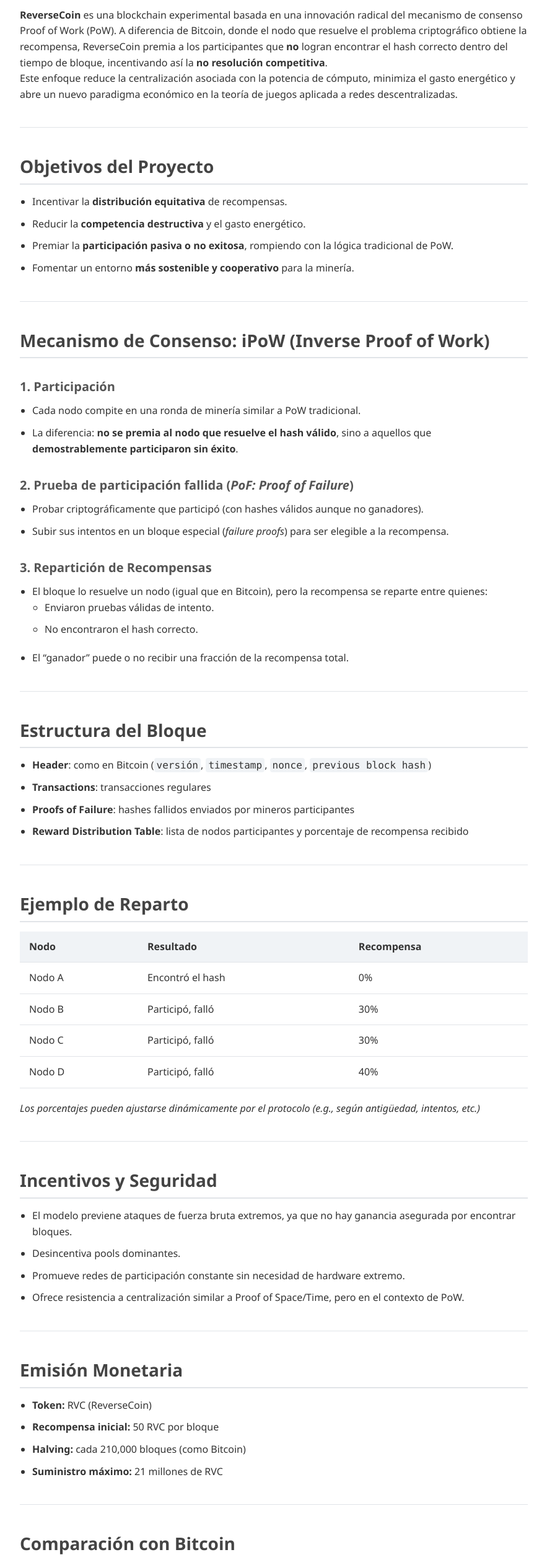
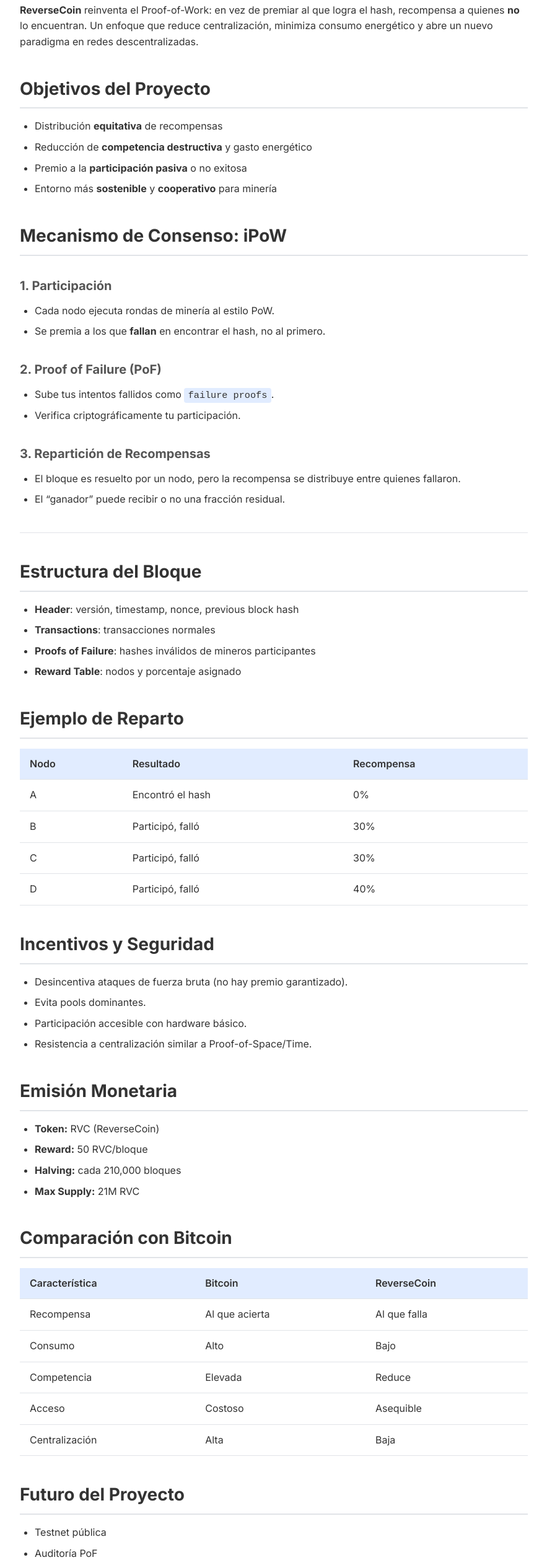
Before and after one commit to abrahamcastrocopa/ProofOfFail, a plain HTML site: page index.html in a window 1280 px wide. Shown: the part 283-2800 px from the top of the page at 62% size, without its empty margins (198-1081 px from the left). Drawn offline with Linux system fonts and the light colour scheme.

Commit message:
Update index.html

```diff
--- a/index.html
+++ b/index.html
@@ -4,281 +4,263 @@
   <meta charset="UTF-8">
   <meta name="viewport" content="width=device-width, initial-scale=1">
   <title>ReverseCoin: Protocolo Inverso de Proof-of-Work (iPoW)</title>
+  <!-- Google Fonts -->
+  <link href="https://fonts.googleapis.com/css2?family=Inter:wght@400;600;700&display=swap" rel="stylesheet">
   <style>
-    /* Reset básico */
-    * { margin: 0; padding: 0; box-sizing: border-box; }
+    /* Reset */
+    *, *::before, *::after {
+      margin: 0; padding: 0; box-sizing: border-box;
+    }
 
-    /* Tipografía y esquema de colores */
+    /* Variables de color */
+    :root {
+      --bg: #f5f7fa;
+      --surface: #ffffff;
+      --primary: #0058d9;
+      --primary-light: #e1ecff;
+      --text: #333333;
+      --text-muted: #555555;
+      --divider: #e1e4e8;
+      --radius: 8px;
+      --shadow: rgba(0, 0, 0, 0.05);
+    }
+
     body {
-      font-family: 'Segoe UI', Tahoma, Geneva, Verdana, sans-serif;
+      font-family: 'Inter', sans-serif;
       line-height: 1.6;
-      background: #f5f7fa;
-      color: #333;
-      padding: 20px;
+      background: var(--bg);
+      color: var(--text);
     }
-    a { color: #0066cc; text-decoration: none; }
-    a:hover { text-decoration: underline; }
+    a {
+      color: var(--primary);
+      text-decoration: none;
+      font-weight: 600;
+    }
+    a:hover {
+      text-decoration: underline;
+    }
 
-    /* Contenedor centrado */
+    /* Contenedor principal */
     .container {
       max-width: 900px;
-      margin: 0 auto;
-      background: #fff;
-      padding: 40px;
-      border-radius: 8px;
-      box-shadow: 0 4px 20px rgba(0,0,0,0.05);
+      margin: 2rem auto;
+      background: var(--surface);
+      padding: 2.5rem;
+      border-radius: var(--radius);
+      box-shadow: 0 4px 20px var(--shadow);
     }
 
-    /* Encabezados */
-    h1 {
-      font-size: 2.5rem;
-      margin-bottom: 10px;
-      color: #222;
+    header, footer {
+      text-align: center;
+      margin-bottom: 2rem;
     }
+    header h1 {
+      font-size: 2.75rem;
+      color: var(--primary);
+      margin-bottom: 0.5rem;
+    }
+    header p {
+      color: var(--text-muted);
+      font-size: 1rem;
+    }
+
     h2 {
       font-size: 1.75rem;
-      margin-top: 40px;
-      margin-bottom: 15px;
-      border-bottom: 2px solid #e1e4e8;
-      padding-bottom: 5px;
-      color: #444;
+      margin-top: 2.5rem;
+      margin-bottom: 1rem;
+      padding-bottom: 0.5rem;
+      border-bottom: 2px solid var(--divider);
+      color: var(--text);
     }
     h3 {
       font-size: 1.25rem;
-      margin-top: 30px;
-      margin-bottom: 10px;
-      color: #555;
+      margin-top: 2rem;
+      margin-bottom: 0.75rem;
+      color: var(--text-muted);
     }
 
-    /* Separadores */
-    hr {
-      border: 0;
-      border-top: 1px solid #e1e4e8;
-      margin: 40px 0;
+    p {
+      margin-bottom: 1rem;
     }
 
-    /* Listas */
     ul {
-      margin-left: 20px;
-      margin-bottom: 20px;
+      margin-left: 1.5rem;
+      margin-bottom: 1.5rem;
     }
     li {
-      margin-bottom: 10px;
+      margin-bottom: 0.5rem;
     }
 
-    /* Tablas */
+    hr {
+      border: none;
+      border-top: 1px solid var(--divider);
+      margin: 2.5rem 0;
+    }
+
     table {
       width: 100%;
       border-collapse: collapse;
-      margin-bottom: 20px;
+      margin-bottom: 1.5rem;
     }
     th, td {
-      padding: 12px 15px;
+      padding: 0.75rem 1rem;
+      border-bottom: 1px solid var(--divider);
       text-align: left;
-      border-bottom: 1px solid #e1e4e8;
     }
     th {
-      background: #f0f3f6;
+      background: var(--primary-light);
+      font-weight: 600;
     }
     tbody tr:hover {
-      background: #fafbfc;
+      background: #fafbff;
     }
 
-    /* Énfasis de bloques de código */
     code {
-      background: #f0f3f6;
-      padding: 2px 4px;
+      background: var(--primary-light);
+      padding: 0.2rem 0.4rem;
       border-radius: 4px;
-      font-family: Consolas, 'Courier New', monospace;
+      font-family: 'Courier New', monospace;
+      font-size: 0.95rem;
+    }
+
+    /* Footer */
+    footer p {
+      font-size: 0.9rem;
+      color: var(--text-muted);
+    }
+    .contact-list {
+      list-style: none;
+      margin-top: 1rem;
+      display: flex;
+      flex-wrap: wrap;
+      justify-content: center;
+      gap: 1rem;
+    }
+    .contact-list li a {
+      display: inline-block;
+      background: var(--primary);
+      color: #fff;
+      padding: 0.5rem 1rem;
+      border-radius: var(--radius);
+      font-size: 0.9rem;
+    }
+    .contact-list li a:hover {
+      background: #0041a8;
     }
   </style>
 </head>
 <body>
 
   <div class="container">
-    <h1>ReverseCoin: Protocolo Inverso de Proof-of-Work (iPoW)</h1>
+
+    <header>
+      <h1>ReverseCoin: iPoW</h1>
+      <p>Protocolo Inverso de Proof-of-Work – Donde fallar es tu mejor inversión</p>
+    </header>
 
     <h2>Resumen</h2>
-    <p>
-      <strong>ReverseCoin</strong> es una blockchain experimental basada en una innovación radical del mecanismo de consenso Proof of Work (PoW). A diferencia de Bitcoin, donde el nodo que resuelve el problema criptográfico obtiene la recompensa, ReverseCoin premia a los participantes que <strong>no</strong> logran encontrar el hash correcto dentro del tiempo de bloque, incentivando así la <strong>no resolución competitiva</strong>.
-    </p>
-    <p>
-      Este enfoque reduce la centralización asociada con la potencia de cómputo, minimiza el gasto energético y abre un nuevo paradigma económico en la teoría de juegos aplicada a redes descentralizadas.
-    </p>
-
-    <hr>
+    <p><strong>ReverseCoin</strong> reinventa el Proof-of-Work: en vez de premiar al que logra el hash, recompensa a quienes <strong>no</strong> lo encuentran. Un enfoque que reduce centralización, minimiza consumo energético y abre un nuevo paradigma en redes descentralizadas.</p>
 
     <h2>Objetivos del Proyecto</h2>
     <ul>
-      <li>Incentivar la <strong>distribución equitativa</strong> de recompensas.</li>
-      <li>Reducir la <strong>competencia destructiva</strong> y el gasto energético.</li>
-      <li>Premiar la <strong>participación pasiva o no exitosa</strong>, rompiendo con la lógica tradicional de PoW.</li>
-      <li>Fomentar un entorno <strong>más sostenible y cooperativo</strong> para la minería.</li>
+      <li>Distribución <strong>equitativa</strong> de recompensas</li>
+      <li>Reducción de <strong>competencia destructiva</strong> y gasto energético</li>
+      <li>Premio a la <strong>participación pasiva</strong> o no exitosa</li>
+      <li>Entorno más <strong>sostenible</strong> y <strong>cooperativo</strong> para minería</li>
     </ul>
 
-    <hr>
-
-    <h2>Mecanismo de Consenso: iPoW (Inverse Proof of Work)</h2>
-
+    <h2>Mecanismo de Consenso: iPoW</h2>
     <h3>1. Participación</h3>
     <ul>
-      <li>Cada nodo compite en una ronda de minería similar a PoW tradicional.</li>
-      <li>La diferencia: <strong>no se premia al nodo que resuelve el hash válido</strong>, sino a aquellos que <strong>demostrablemente participaron sin éxito</strong>.</li>
+      <li>Cada nodo ejecuta rondas de minería al estilo PoW.</li>
+      <li>Se premia a los que <strong>fallan</strong> en encontrar el hash, no al primero.</li>
     </ul>
 
-    <h3>2. Prueba de participación fallida (<em>PoF: Proof of Failure</em>)</h3>
+    <h3>2. Proof of Failure (PoF)</h3>
     <ul>
-      <li>Probar criptográficamente que participó (con hashes válidos aunque no ganadores).</li>
-      <li>Subir sus intentos en un bloque especial (<em>failure proofs</em>) para ser elegible a la recompensa.</li>
+      <li>Sube tus intentos fallidos como <code>failure proofs</code>.</li>
+      <li>Verifica criptográficamente tu participación.</li>
     </ul>
 
     <h3>3. Repartición de Recompensas</h3>
     <ul>
-      <li>El bloque lo resuelve un nodo (igual que en Bitcoin), pero la recompensa se reparte entre quienes:
-        <ul>
-          <li>Enviaron pruebas válidas de intento.</li>
-          <li>No encontraron el hash correcto.</li>
-        </ul>
-      </li>
-      <li>El “ganador” puede o no recibir una fracción de la recompensa total.</li>
+      <li>El bloque es resuelto por un nodo, pero la recompensa se distribuye entre quienes fallaron.</li>
+      <li>El “ganador” puede recibir o no una fracción residual.</li>
     </ul>
 
     <hr>
 
     <h2>Estructura del Bloque</h2>
     <ul>
-      <li><strong>Header</strong>: como en Bitcoin (<code>versión</code>, <code>timestamp</code>, <code>nonce</code>, <code>previous block hash</code>)</li>
-      <li><strong>Transactions</strong>: transacciones regulares</li>
-      <li><strong>Proofs of Failure</strong>: hashes fallidos enviados por mineros participantes</li>
-      <li><strong>Reward Distribution Table</strong>: lista de nodos participantes y porcentaje de recompensa recibido</li>
+      <li><strong>Header</strong>: versión, timestamp, nonce, previous block hash</li>
+      <li><strong>Transactions</strong>: transacciones normales</li>
+      <li><strong>Proofs of Failure</strong>: hashes inválidos de mineros participantes</li>
+      <li><strong>Reward Table</strong>: nodos y porcentaje asignado</li>
     </ul>
-
-    <hr>
 
     <h2>Ejemplo de Reparto</h2>
     <table>
       <thead>
-        <tr>
-          <th>Nodo</th>
-          <th>Resultado</th>
-          <th>Recompensa</th>
-        </tr>
+        <tr><th>Nodo</th><th>Resultado</th><th>Recompensa</th></tr>
       </thead>
       <tbody>
-        <tr>
-          <td>Nodo A</td>
-          <td>Encontró el hash</td>
-          <td>0%</td>
-        </tr>
-        <tr>
-          <td>Nodo B</td>
-          <td>Participó, falló</td>
-          <td>30%</td>
-        </tr>
-        <tr>
-          <td>Nodo C</td>
-          <td>Participó, falló</td>
-          <td>30%</td>
-        </tr>
-        <tr>
-          <td>Nodo D</td>
-          <td>Participó, falló</td>
-          <td>40%</td>
-        </tr>
+        <tr><td>A</td><td>Encontró el hash</td><td>0%</td></tr>
+        <tr><td>B</td><td>Participó, falló</td><td>30%</td></tr>
+        <tr><td>C</td><td>Participó, falló</td><td>30%</td></tr>
+        <tr><td>D</td><td>Participó, falló</td><td>40%</td></tr>
       </tbody>
     </table>
-    <p><em>Los porcentajes pueden ajustarse dinámicamente por el protocolo (e.g., según antigüedad, intentos, etc.)</em></p>
-
-    <hr>
 
     <h2>Incentivos y Seguridad</h2>
     <ul>
-      <li>El modelo previene ataques de fuerza bruta extremos, ya que no hay ganancia asegurada por encontrar bloques.</li>
-      <li>Desincentiva pools dominantes.</li>
-      <li>Promueve redes de participación constante sin necesidad de hardware extremo.</li>
-      <li>Ofrece resistencia a centralización similar a Proof of Space/Time, pero en el contexto de PoW.</li>
+      <li>Desincentiva ataques de fuerza bruta (no hay premio garantizado).</li>
+      <li>Evita pools dominantes.</li>
+      <li>Participación accesible con hardware básico.</li>
+      <li>Resistencia a centralización similar a Proof-of-Space/Time.</li>
     </ul>
-
-    <hr>
 
     <h2>Emisión Monetaria</h2>
     <ul>
       <li><strong>Token:</strong> RVC (ReverseCoin)</li>
-      <li><strong>Recompensa inicial:</strong> 50 RVC por bloque</li>
-      <li><strong>Halving:</strong> cada 210,000 bloques (como Bitcoin)</li>
-      <li><strong>Suministro máximo:</strong> 21 millones de RVC</li>
+      <li><strong>Reward:</strong> 50 RVC/bloque</li>
+      <li><strong>Halving:</strong> cada 210,000 bloques</li>
+      <li><strong>Max Supply:</strong> 21M RVC</li>
     </ul>
-
-    <hr>
 
     <h2>Comparación con Bitcoin</h2>
     <table>
       <thead>
-        <tr>
-          <th>Característica</th>
-          <th>Bitcoin (PoW)</th>
-          <th>ReverseCoin (iPoW)</th>
-        </tr>
+        <tr><th>Característica</th><th>Bitcoin</th><th>ReverseCoin</th></tr>
       </thead>
       <tbody>
-        <tr>
-          <td>Recompensa</td>
-          <td>Gana el bloque</td>
-          <td>Pierde el bloque</td>
-        </tr>
-        <tr>
-          <td>Gasto energético</td>
-          <td>Alto</td>
-          <td>Bajo</td>
-        </tr>
-        <tr>
-          <td>Incentivo competitivo</td>
-          <td>Elevado</td>
-          <td>Reducido</td>
-        </tr>
-        <tr>
-          <td>Participación mínima</td>
-          <td>Costosa</td>
-          <td>Asequible</td>
-        </tr>
-        <tr>
-          <td>Centralización</td>
-          <td>Alta (pools)</td>
-          <td>Baja (igualdad en falla)</td>
-        </tr>
+        <tr><td>Recompensa</td><td>Al que acierta</td><td>Al que falla</td></tr>
+        <tr><td>Consumo</td><td>Alto</td><td>Bajo</td></tr>
+        <tr><td>Competencia</td><td>Elevada</td><td>Reduce</td></tr>
+        <tr><td>Acceso</td><td>Costoso</td><td>Asequible</td></tr>
+        <tr><td>Centralización</td><td>Alta</td><td>Baja</td></tr>
       </tbody>
     </table>
 
-    <hr>
-
     <h2>Futuro del Proyecto</h2>
     <ul>
-      <li>Implementación de red testnet</li>
-      <li>Auditoría de seguridad en PoF</li>
-      <li>Ajustes al algoritmo de distribución</li>
-      <li>Publicación del código en GitHub</li>
+      <li>Testnet pública</li>
+      <li>Auditoría PoF</li>
+      <li>Ajuste de distribución</li>
+      <li>Open-source en GitHub</li>
     </ul>
 
-    <hr>
+    <footer>
+      <hr>
+      <p>Autor: Abraham Castro Copa</p>
+      <ul class="contact-list">
+        <li><a href="mailto:abrahamcastrocopa@gmail.com">Email</a></li>
+        <li><a href="https://www.linkedin.com/in/abraham-andes-castro-copa-40529a2a5/">LinkedIn</a></li>
+        <li><a href="http://xxx.org">Web</a></li>
+        <li><a href="http://xxxSocial.com">Social</a></li>
+      </ul>
+      <p>&copy; 2025 ReverseCoin. Todos los derechos reservados.</p>
+    </footer>
 
-    <h2>Conclusión</h2>
-    <p>
-      ReverseCoin rompe con la lógica clásica de que solo el éxito se recompensa. Introduce una economía descentralizada donde el intento fallido, pero verificable, es el pilar del valor.
-    </p>
-    <p>
-      Este enfoque podría redefinir la naturaleza de las recompensas en sistemas descentralizados, abriendo paso a nuevas formas de colaboración, equidad y eficiencia energética.
-    </p>
-
-    <hr>
-
-    <h2>Contacto</h2>
-    <ul>
-      <li><strong>Autor:</strong> Abraham Castro Copa</li>
-      <li><strong>Email:</strong> <a href="mailto:abrahamcastrocopa@Gmail.com">abrahamcastrocopa@Gmail.com</a></li>
-      <li><strong>LinkedIn:</strong> <a href="https://www.linkedin.com/in/abraham-andes-castro-copa-40529a2a5/">Perfil</a></li>
-      <li><strong>Próximamente Sitio web:</strong> xxx.org</li>
-      <li><strong>Próximamente redes sociales:</strong> xxxSocial.com</li>
-    </ul>
   </div>
 
 </body>
```
